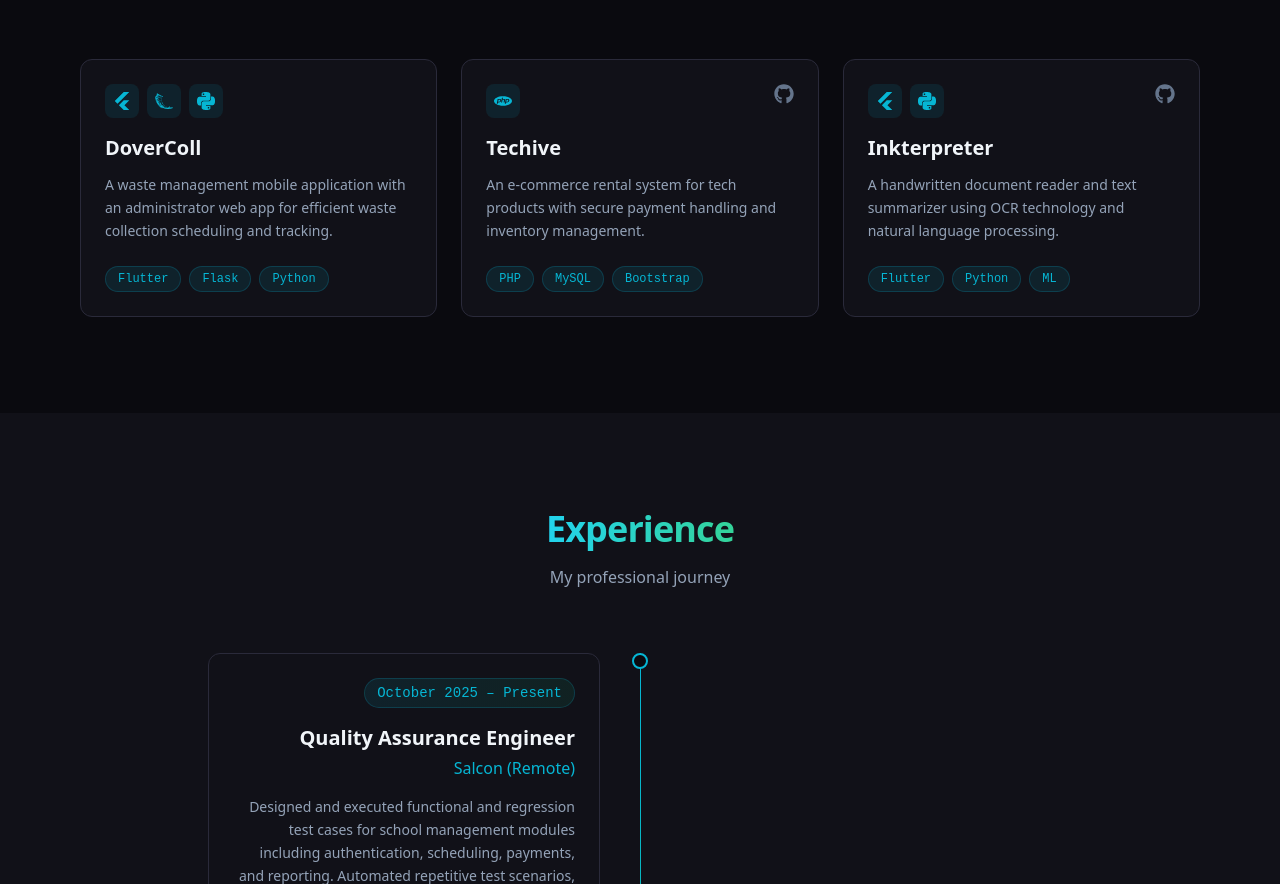
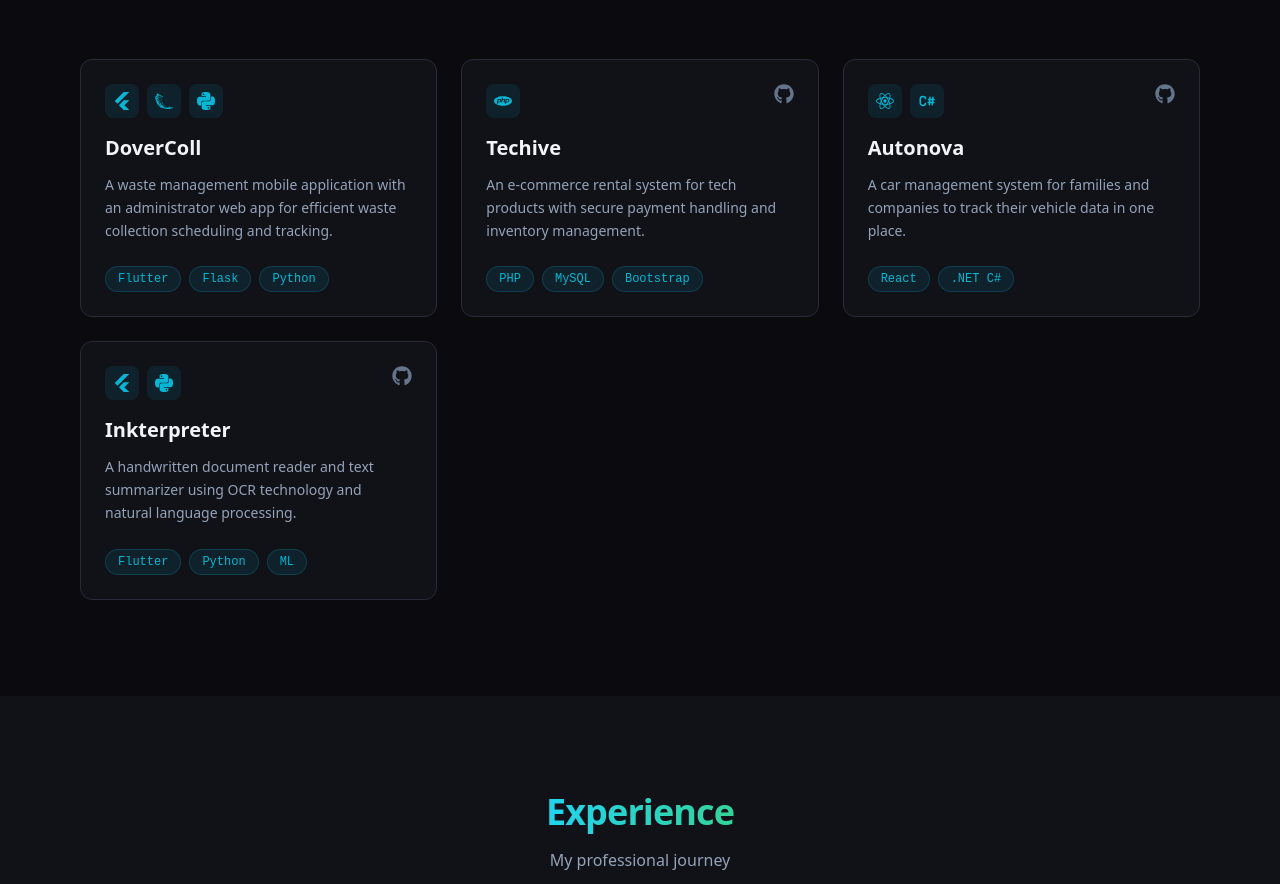
Before and after one commit to Berndoe/portfolio, a React (Vite) app: page / in a window 1280 px wide. Shown: the part 3080-3964 px from the top of the page. Built offline with nearby package versions, Linux system fonts and the light colour scheme.

Commit message:
add autonova

```diff
--- a/src/components/Projects.jsx
+++ b/src/components/Projects.jsx
@@ -1,6 +1,7 @@
 import { motion } from "framer-motion";
 import { FaGithub, FaExternalLinkAlt } from "react-icons/fa";
-import { SiFlutter, SiFlask, SiPhp, SiPython } from "react-icons/si";
+import {SiFlutter, SiFlask, SiPhp, SiPython, SiReact} from "react-icons/si";
+import {TbBrandCSharp} from "react-icons/tb";
 
 const Projects = () => {
   const projects = [
@@ -21,6 +22,15 @@ const Projects = () => {
       icons: [SiPhp],
       link: null,
       github: "https://github.com/Berndoe/techive-ecommerce",
+    },
+    {
+      name: "Autonova",
+      description:
+          "A car management system for families and companies to track their vehicle data in one place.",
+      technologies: ["React", ".NET C#"],
+      icons: [SiReact, TbBrandCSharp],
+      link: null,
+      github: "https://autonovac.vercel.app",
     },
     {
       name: "Inkterpreter",
@@ -59,7 +69,7 @@ const Projects = () => {
           <h2 className="section-title">
             <span className="gradient-text">Featured Projects</span>
           </h2>
-          <p className="text-slate-400">Some things I've built</p>
+          <p className="text-slate-400">Some things I&#39;ve built</p>
         </motion.div>
 
         <motion.div
```
Also changed, not shown: 1 other file (tests, documents, lock files or other folders).
